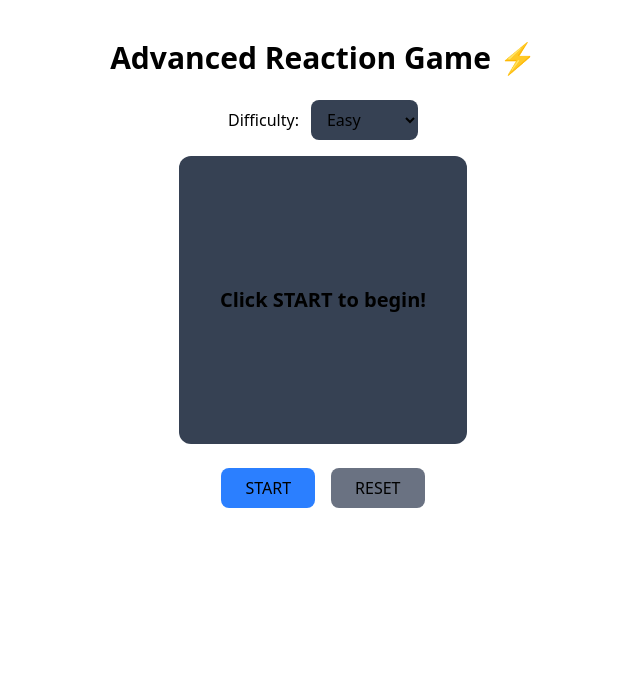
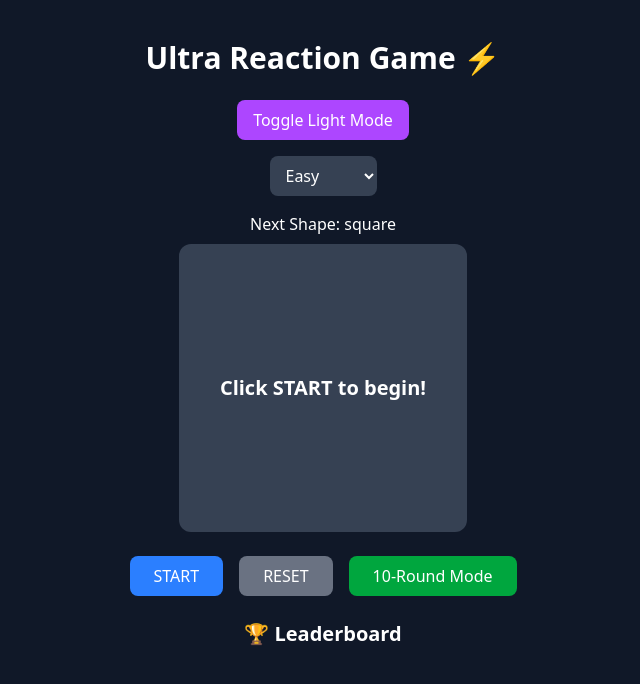
Before and after one commit to AnikHaque/Color-Shift-Reaction-Game, a React (Vite) app: page / in a window 1280 px wide. Shown: the top 684 px of the page, without its empty margins (317-957 px from the left). Built offline with nearby package versions, Linux system fonts and the light colour scheme.

Commit message:
update done

```diff
--- a/package.json
+++ b/package.json
@@ -11,6 +11,7 @@
   },
   "dependencies": {
     "@tailwindcss/vite": "^4.1.17",
+    "canvas-confetti": "^1.9.4",
     "react": "^19.1.1",
     "react-dom": "^19.1.1",
     "tailwindcss": "^4.1.17"
--- a/src/components/ColorReactionGame.jsx
+++ b/src/components/ColorReactionGame.jsx
@@ -1,38 +1,49 @@
 import { useState, useRef, useEffect } from "react";
+import confetti from "canvas-confetti";
 
 export default function ColorReactionGame() {
-  const [status, setStatus] = useState("idle"); // idle | countdown | waiting | ready | clicked
+  const [status, setStatus] = useState("idle");
   const [message, setMessage] = useState("Click START to begin!");
   const [reactionTime, setReactionTime] = useState(null);
+
   const [bestTime, setBestTime] = useState(
-    () => localStorage.getItem("bestTime") || null
+    () => Number(localStorage.getItem("bestTime")) || null
+  );
+
+  const [leaderboard, setLeaderboard] = useState(
+    () => JSON.parse(localStorage.getItem("leaderboard")) || []
   );
 
   const [difficulty, setDifficulty] = useState("easy");
   const [countdown, setCountdown] = useState(3);
 
+  const [roundMode, setRoundMode] = useState(false);
+  const [rounds, setRounds] = useState([]);
+  const [currentRound, setCurrentRound] = useState(1);
+
+  const [theme, setTheme] = useState("dark");
+  const [shape, setShape] = useState("square");
+
   const timerRef = useRef(null);
   const startTime = useRef(null);
 
-  // Save in localStorage
-  useEffect(() => {
-    if (bestTime) {
-      localStorage.setItem("bestTime", bestTime);
-    }
-  }, [bestTime]);
-
-  // Difficulty delay range
   const delayByDifficulty = {
     easy: [1000, 3000],
     medium: [1000, 5000],
     hard: [1000, 7000],
   };
 
-  // Play small sound effect
-  const playSound = (tone) => {
-    const audio = new Audio(tone);
-    audio.volume = 0.3;
-    audio.play();
+  // Save best time + leaderboard
+  useEffect(() => {
+    if (bestTime) {
+      localStorage.setItem("bestTime", bestTime);
+    }
+    localStorage.setItem("leaderboard", JSON.stringify(leaderboard));
+  }, [bestTime, leaderboard]);
+
+  const randomShape = () => {
+    const shapes = ["square", "circle", "diamond"];
+    return shapes[Math.floor(Math.random() * shapes.length)];
   };
 
   const startGame = () => {
@@ -40,6 +51,8 @@ export default function ColorReactionGame() {
     setCountdown(3);
     setMessage("Get Ready...");
     setReactionTime(null);
+
+    setShape(randomShape());
 
     const countdownInterval = setInterval(() => {
       setCountdown((prev) => {
@@ -64,14 +77,15 @@ export default function ColorReactionGame() {
       setStatus("ready");
       setMessage("CLICK NOW!");
       startTime.current = Date.now();
-      playSound("/ready.wav");
+
+      if (navigator.vibrate) navigator.vibrate(150);
     }, randomDelay);
   };
 
   const handleClick = () => {
     if (status === "waiting") {
-      playSound("/fail.wav");
       setMessage("Too early! ❌");
+      navigator.vibrate?.(200);
       clearTimeout(timerRef.current);
       setStatus("idle");
       return;
@@ -79,16 +93,48 @@ export default function ColorReactionGame() {
 
     if (status === "ready") {
       const time = Date.now() - startTime.current;
-      playSound("/click.wav");
 
       setReactionTime(time);
       setStatus("clicked");
       setMessage(`Your time: ${time} ms`);
 
+      navigator.vibrate?.(100);
+
+      // Confetti if best beaten
       if (!bestTime || time < bestTime) {
+        confetti({
+          particleCount: 80,
+          spread: 60,
+        });
         setBestTime(time);
       }
+
+      // Update leaderboard (top 5)
+      const updatedBoard = [...leaderboard, time]
+        .sort((a, b) => a - b)
+        .slice(0, 5);
+
+      setLeaderboard(updatedBoard);
+
+      // Round mode logic
+      if (roundMode) {
+        setRounds((prev) => [...prev, time]);
+
+        if (currentRound < 10) {
+          setCurrentRound((r) => r + 1);
+          setTimeout(startGame, 1200);
+        } else {
+          setStatus("summary");
         }
+      }
+    }
+  };
+
+  const start10RoundChallenge = () => {
+    setRounds([]);
+    setCurrentRound(1);
+    setRoundMode(true);
+    startGame();
   };
 
   const resetGame = () => {
@@ -96,16 +142,35 @@ export default function ColorReactionGame() {
     setStatus("idle");
     setMessage("Click START to begin!");
     setReactionTime(null);
+    setRoundMode(false);
+    setRounds([]);
+    setCurrentRound(1);
   };
 
+  const avg =
+    rounds.length > 0
+      ? Math.round(rounds.reduce((a, b) => a + b, 0) / rounds.length)
+      : 0;
+
   return (
-    <div className="w-full flex flex-col items-center mt-10">
-      <h1 className="text-3xl font-bold mb-6">Advanced Reaction Game ⚡</h1>
+    <div
+      className={`min-h-screen w-full flex flex-col items-center py-10 ${
+        theme === "dark" ? "bg-gray-900 text-white" : "bg-gray-100 text-black"
+      }`}
+    >
+      <h1 className="text-3xl font-bold mb-6">Ultra Reaction Game ⚡</h1>
 
-      <div className="mb-4">
-        <label className="mr-3 font-medium">Difficulty:</label>
+      {/* Theme Toggle */}
+      <button
+        className="mb-4 px-4 py-2 bg-purple-500 rounded-lg"
+        onClick={() => setTheme(theme === "dark" ? "light" : "dark")}
+      >
+        Toggle {theme === "dark" ? "Light" : "Dark"} Mode
+      </button>
+
+      {/* Difficulty */}
       <select
-          className="bg-gray-700 px-3 py-2 rounded-lg"
+        className="mb-4 bg-gray-700 px-3 py-2 rounded-lg"
         value={difficulty}
         onChange={(e) => setDifficulty(e.target.value)}
       >
@@ -113,11 +178,14 @@ export default function ColorReactionGame() {
         <option value="medium">Medium</option>
         <option value="hard">Hard</option>
       </select>
-      </div>
 
+      {/* Shape */}
+      <p className="mb-2">Next Shape: {shape}</p>
+
+      {/* GAME BOX */}
       <div
         onClick={handleClick}
-        className={`w-72 h-72 rounded-xl flex items-center justify-center text-xl font-semibold cursor-pointer transition-all duration-300
+        className={`w-72 h-72 flex items-center justify-center text-xl font-semibold cursor-pointer transition-all duration-300
           ${
             status === "ready"
               ? "bg-green-500 animate-pulse text-black"
@@ -127,11 +195,19 @@ export default function ColorReactionGame() {
               ? "bg-blue-500"
               : "bg-gray-700"
           }
+          ${
+            shape === "circle"
+              ? "rounded-full"
+              : shape === "diamond"
+              ? "rotate-45 rounded-none"
+              : "rounded-xl"
+          }
         `}
       >
         {status === "countdown" ? `Starting in: ${countdown}` : message}
       </div>
 
+      {/* Buttons */}
       <div className="mt-6 flex gap-4">
         <button
           onClick={startGame}
@@ -146,12 +222,54 @@ export default function ColorReactionGame() {
         >
           RESET
         </button>
+
+        <button
+          onClick={start10RoundChallenge}
+          className="px-6 py-2 bg-green-600 hover:bg-green-700 rounded-lg"
+        >
+          10-Round Mode
+        </button>
       </div>
 
+      {/* Stats */}
       {bestTime && (
-        <p className="mt-4 text-lg text-yellow-300">
-          🏆 Best Time: <span className="font-bold">{bestTime} ms</span>
+        <p className="mt-4 text-lg text-yellow-400">
+          🏆 Best Time Ever: {bestTime} ms
         </p>
+      )}
+
+      {/* Leaderboard */}
+      <div className="mt-6">
+        <h2 className="text-xl font-bold mb-2">🏆 Leaderboard</h2>
+        {leaderboard.map((t, i) => (
+          <p key={i}>
+            #{i + 1}: {t} ms
+          </p>
+        ))}
+      </div>
+
+      {/* Round Summary */}
+      {status === "summary" && (
+        <div className="mt-8 bg-gray-800 p-6 rounded-xl w-80 text-center">
+          <h2 className="text-2xl font-bold mb-3">10-Round Summary</h2>
+          <p>Average Time: {avg} ms</p>
+          <p>Best Round: {Math.min(...rounds)} ms</p>
+          <p>Worst Round: {Math.max(...rounds)} ms</p>
+
+          {/* Graph */}
+          <div className="mt-4">
+            <p className="mb-2 font-semibold">Round Performance</p>
+            <div className="flex gap-2 items-end">
+              {rounds.map((t, i) => (
+                <div
+                  key={i}
+                  className="bg-blue-400 w-4"
+                  style={{ height: `${t / 3}px` }}
+                ></div>
+              ))}
+            </div>
+          </div>
+        </div>
       )}
     </div>
   );
```
Also changed, not shown: 1 other file (tests, documents, lock files or other folders). Lines whose indentation alone changed are shown as unchanged.
